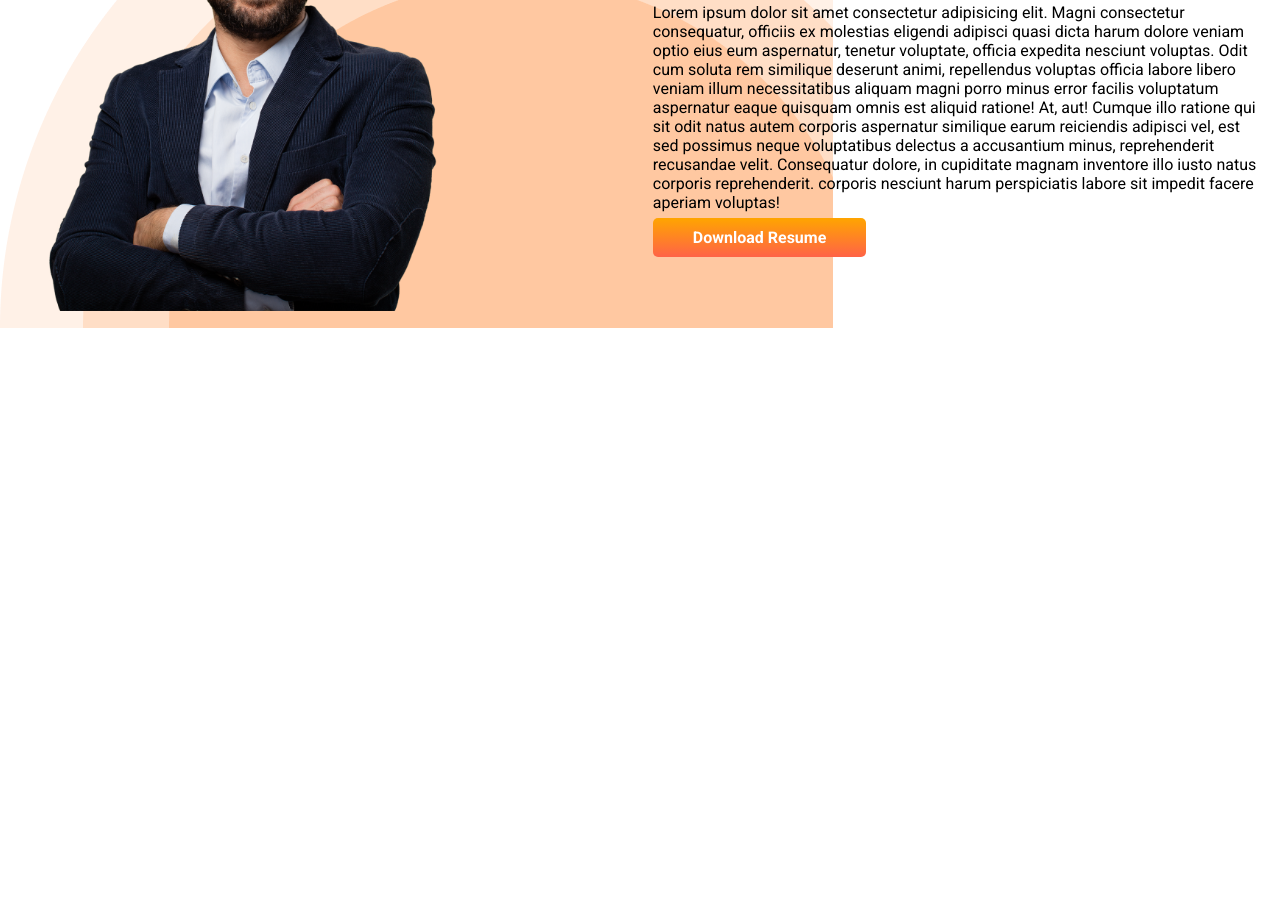
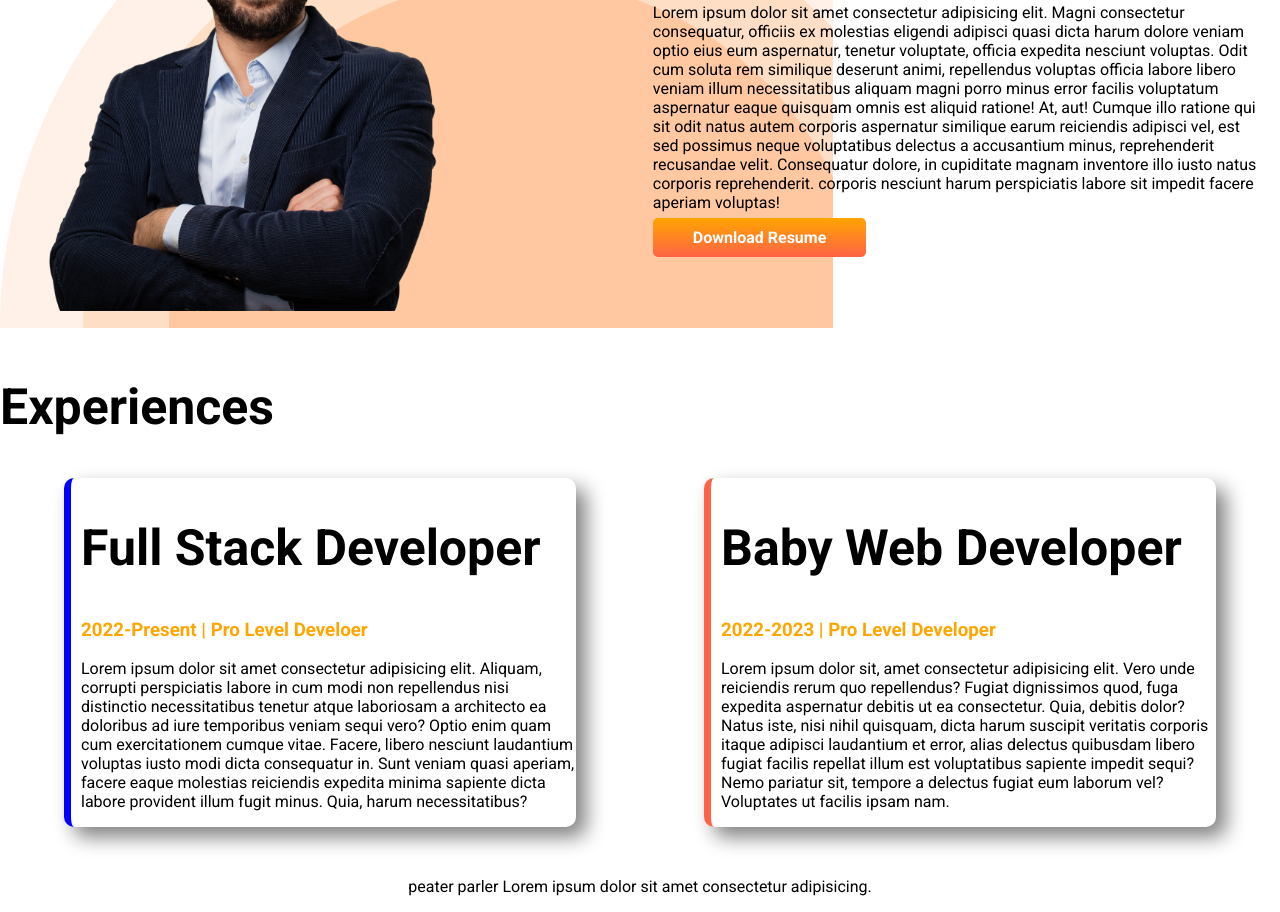
Before and after one commit to ProAmir/developer-portfolio2, a plain HTML site: page index.html in a window 1280 px wide. Shown: the part 933-1845 px from the top of the page. Before the commit the page ends 1311 px from the top, so only its background shows below. Drawn offline with Linux system fonts and the light colour scheme.

Commit message:
footer added

```diff
--- a/index.html
+++ b/index.html
@@ -15,7 +15,7 @@
 </head>
 
 <body>
-    <section class="top-banner">
+    <section class="top-banner flexible-container">
         <div class="half-width">
             <h1>Welcome to</h1>
             <h1><span class="orange-color">Amir Hamza</span> World!</h1>
@@ -50,7 +50,7 @@
         </div>
 
     </section>
-    <section class="dream-big">
+    <section class="dream-big flexible-container">
         <div class="half-width">
             <img src="images/hardy.png" alt="">
         </div>
@@ -75,7 +75,36 @@
         </div>
 
     </section>
+    <section class="experience-area">
+        <h1>Experiences</h1>
+        <div class="flexible-container">
+            <div class="experience-item" id="full-stack-developer">
+                <h1>Full Stack Developer</h1>
+                <h3 class="orange-color">2022-Present | Pro Level Develoer</h3>
+                <p>Lorem ipsum dolor sit amet consectetur adipisicing elit. Aliquam, corrupti perspiciatis
+                    labore in cum modi non repellendus nisi distinctio necessitatibus tenetur atque laboriosam
+                    a architecto ea doloribus ad iure temporibus veniam sequi vero? Optio enim quam cum exercitationem
+                    cumque vitae. Facere, libero nesciunt laudantium voluptas iusto modi dicta consequatur in. Sunt
+                    veniam quasi aperiam, facere eaque molestias reiciendis expedita minima
+                    sapiente dicta labore provident illum fugit minus. Quia, harum necessitatibus?
+                </p>
+            </div>
+            <div class="experience-item" id="baby-stack-developer">
+                <h1>Baby Web Developer</h1>
+                <h3 class="orange-color">2022-2023 | Pro Level Developer</h3>
+                <p>Lorem ipsum dolor sit, amet consectetur adipisicing elit. Vero unde reiciendis rerum quo
+                    repellendus? Fugiat dignissimos quod, fuga expedita aspernatur debitis ut ea consectetur.
+                    Quia, debitis dolor? Natus iste, nisi nihil quisquam, dicta harum suscipit veritatis corporis
+                    itaque adipisci laudantium et error, alias delectus quibusdam libero fugiat facilis repellat
+                    illum est voluptatibus sapiente impedit sequi? Nemo pariatur sit,
+                    tempore a delectus fugiat eum laborum vel? Voluptates ut facilis ipsam nam.</p>
+            </div>
+        </div>
 
+    </section>
 </body>
+<footer>
+    <p>peater parler Lorem ipsum dolor sit amet consectetur adipisicing.</p>
+</footer>
 
 </html>
--- a/style.css
+++ b/style.css
@@ -12,7 +12,7 @@ h1 {
     color: orange;
 }
 
-section {
+.flexible-container {
     display: flex;
     margin-bottom: 50px;
 }
@@ -46,3 +46,24 @@ section {
     background-repeat: no-repeat;
     background-position: left bottom;
 }
+
+.experience-item {
+    width: 40%;
+    margin-left: 5%;
+    margin-right: 5%;
+    padding-left: 10px;
+    box-shadow: 10px 10px 20px gray;
+    border-radius: 10px;
+}
+
+#full-stack-developer {
+    border-left: 7px solid blue;
+}
+
+#baby-stack-developer {
+    border-left: 7px solid tomato;
+}
+
+footer p {
+    text-align: center;
+}
```
